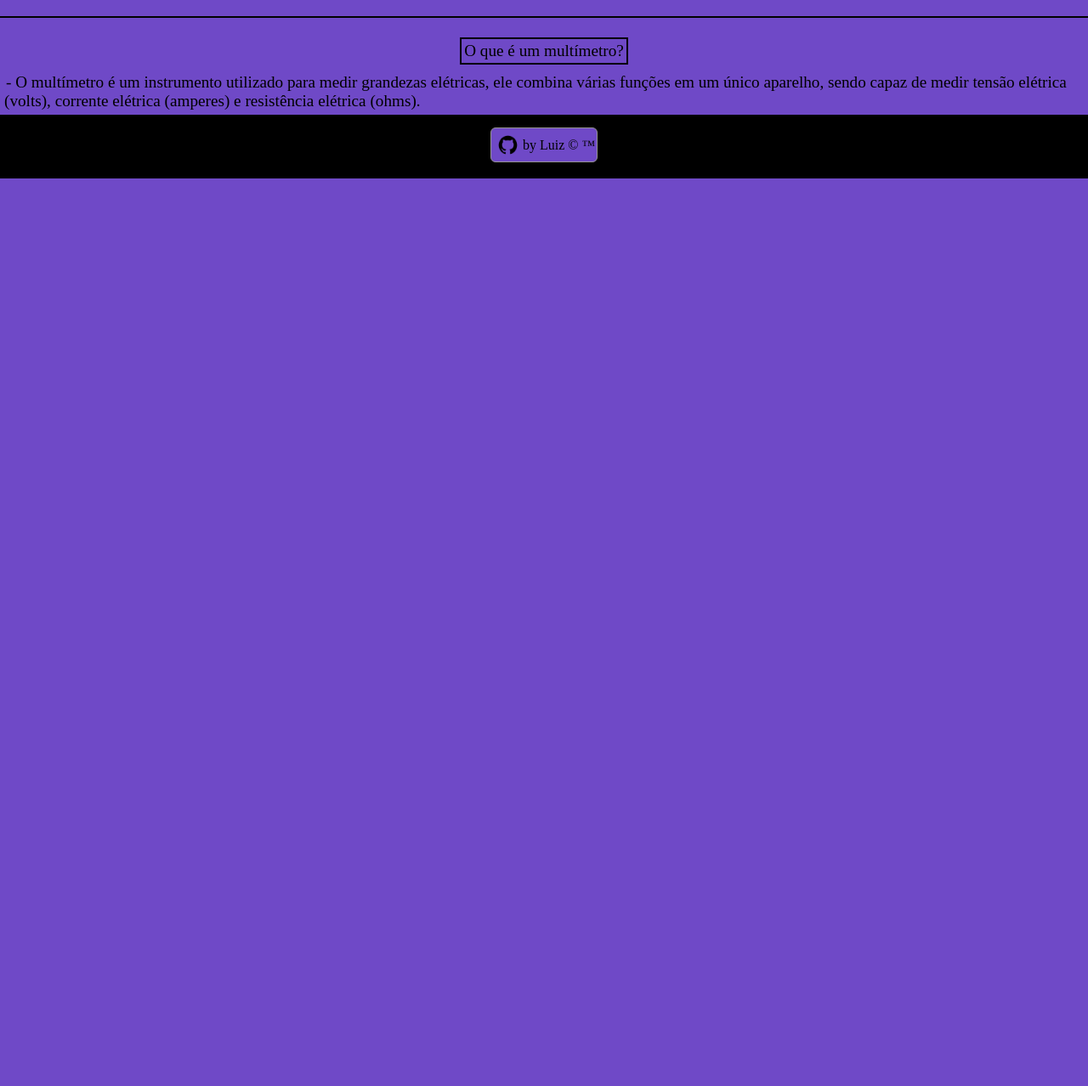
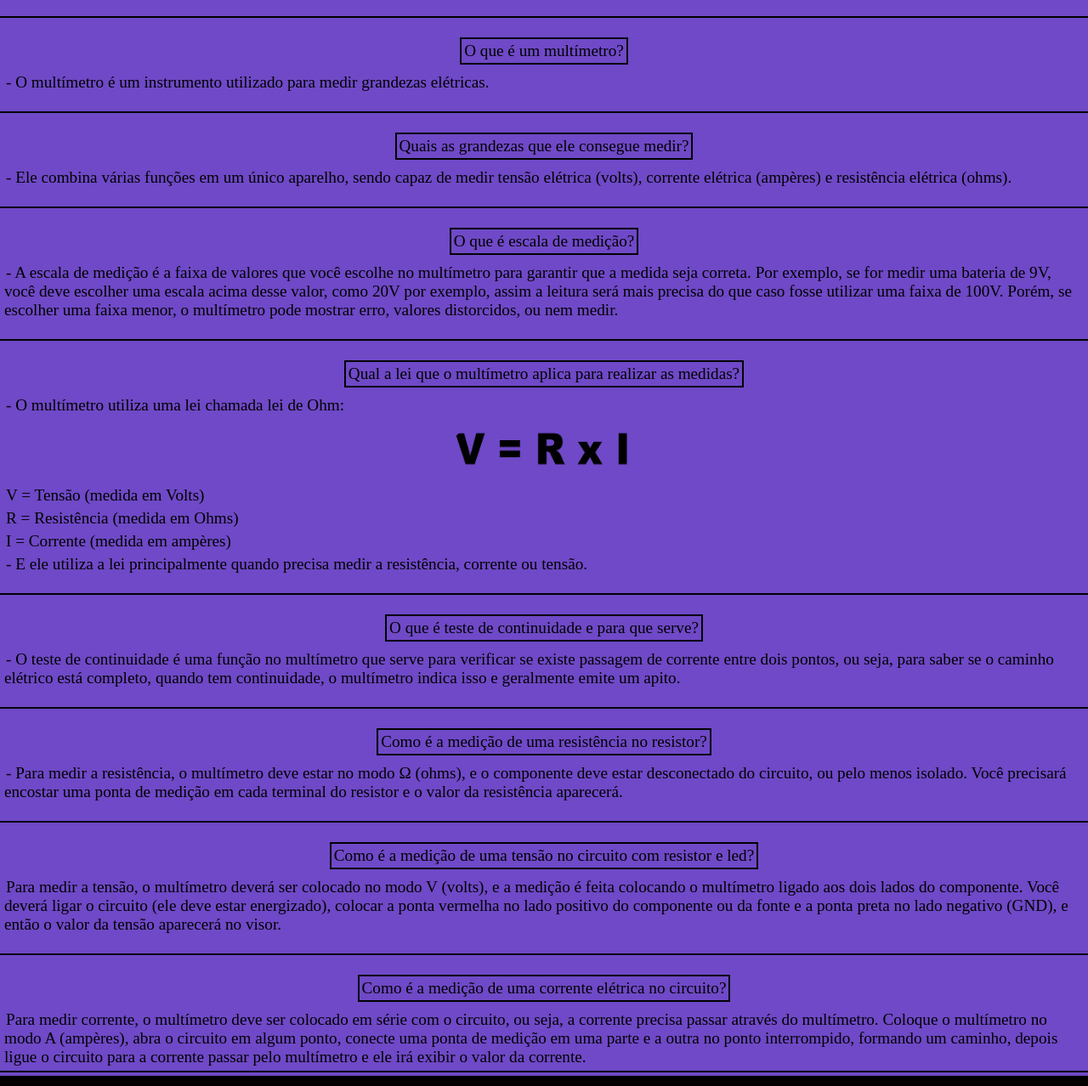
Before and after one commit to luizz09/site_fotovoltaico, a plain HTML site: page html/informacoes.html in a window 1280 px wide. Shown: the part 1220-2498 px from the top of the page at 85% size. Before the commit the page ends 1430 px from the top, so only its background shows below. Drawn offline with Linux system fonts and the light colour scheme.

Commit message:
versão 13

```diff
--- a/css/style.css
+++ b/css/style.css
@@ -147,12 +147,6 @@ footer{
     border: 2px solid black;
     padding: 3px;
     display: inline-block;
-}
-
-.pergunta_menor{
-    border: 2px solid black;
-    padding: 3px;
-    display: inline-block;
     text-indent: 0px;
 }
 
@@ -161,6 +155,11 @@ footer{
     font-size: 1.2rem;
     margin: 5px;
     text-indent: 2px;
+}
+
+.lei_ohm{
+    width: 275px;
+    height: 70px;
 }
 
 .ultimo{
--- a/html/informacoes.html
+++ b/html/informacoes.html
@@ -23,22 +23,22 @@
         <br>
         <p class="pergunta">Como funciona a entrada digital e analógica (binário, físico e volts)?</p>
         <p class="resp">- A entrada digital, como binário funciona de modo 0 ou 1 (HIGH OU LOW), de modo físico funcionaria como um interruptor, onde você pode somente ligar ou desligar, já em volts, seria por exemplo igual 0.5 volts desligado (0) e 5 volts ligado (1).</p>
-        <p class="resp">- Na entrada analógica, cada valor de tensão seria convertido em um número de 0 até 1023, de modo físico seria de 0 a 100% de algo, permitindo medir com precisão, e em volts, 0 a 5 volts igual na entrada digital.</p>
+        <p class="resp">- Na entrada analógica, cada valor de tensão seria convertido em um número de 0 até 1023, de modo físico seria de 0 a 100% de algo, permitindo medir com precisão, e em volts, lê qualquer valor de 0 a 5 volts.</p>
         <br>
         <hr>
         <br>
         <p class="pergunta">Como funciona a saída digital e analógica (binário, físico e volts)?</p>
-        <p class="resp">- A saída digital, envia somente dois estados HIGH ou LOW, ou seja, fisicamente um exemplo seria uma lâmpada que caso estivesse como HIGH estaria ligada e low desligada, enviaria de 0 a 5 volts.</p>
-        <p class="resp">- Na saída analógica envia valores de 0 a 1023, e fisicamente pode por exemplo, controlar a intensidade de um dispositivo (como o brilho de um led por exemplo), em volts varia de 0 volts a 5 volts permitindo valores intermédiarios.</p>
+        <p class="resp">- A saída digital, envia somente dois estados HIGH ou LOW, ou seja, fisicamente um exemplo seria uma lâmpada que caso estivesse como HIGH estaria ligada e LOW desligada, enviando 5 ou 0 volts.</p>
+        <p class="resp">- Na saída analógica envia valores de 0 a 1023, e fisicamente pode por exemplo, controlar a intensidade de um dispositivo (como o brilho de um led por exemplo), em volts varia de 0 volts a 5 volts permitindo valores intermediários.</p>
         <br>
         <hr>
         <br>
-        <p class="pergunta_menor">O que é o arduíno?</p>
+        <p class="pergunta">O que é o arduíno?</p>
         <p class="resp">- O arduíno é uma plataforma de prototipagem eletrônica que permite integrar o hardware com o software de forma simples e acessível.</p>
         <br>
         <hr>
         <br>
-        <p class="pergunta_menor">O que é um microcontrolador?</p>
+        <p class="pergunta">O que é um microcontrolador?</p>
         <p class="resp">- Microcontrolador é como se fosse o cérebro do arduíno, basicamente um computador dentro de um pequeno chip, que processa o código enviado a placa.</p>
         <br>
         <hr>
@@ -66,8 +66,49 @@
         <br>
         <hr>
         <br>
-        <p class="pergunta_menor">O que é um multímetro?</p>
-        <p class="resp">- O multímetro é um instrumento utilizado para medir grandezas elétricas, ele combina várias funções em um único aparelho, sendo capaz de medir tensão elétrica (volts), corrente elétrica (amperes) e resistência elétrica (ohms).</p>
+        <p class="pergunta">O que é um multímetro?</p>
+        <p class="resp">- O multímetro é um instrumento utilizado para medir grandezas elétricas.</p>
+        <br>
+        <hr>
+        <br>
+        <p class="pergunta">Quais as grandezas que ele consegue medir?</p>
+        <p class="resp">- Ele combina várias funções em um único aparelho, sendo capaz de medir tensão elétrica (volts), corrente elétrica (ampères) e resistência elétrica (ohms).</p>
+        <br>
+        <hr>
+        <br>
+        <p class="pergunta">O que é escala de medição?</p>
+        <p class="resp">- A escala de medição é a faixa de valores que você escolhe no multímetro para garantir que  a medida seja correta. Por exemplo, se for medir uma bateria de 9V, você deve escolher uma escala acima desse valor, como 20V por exemplo, assim a leitura será mais precisa do que caso fosse utilizar uma faixa de 100V. Porém, se escolher uma faixa menor, o multímetro pode mostrar erro, valores distorcidos, ou nem medir.</p>
+        <br>
+        <hr>
+        <br>
+        <p class="pergunta">Qual a lei que o multímetro aplica para realizar as medidas?</p>
+        <p class="resp">- O multímetro utiliza uma lei chamada lei de Ohm:</p>
+        <img class="lei_ohm" src="../img/lei_de_ohm.png" alt="Lei de Ohm">
+        <p class="resp">V = Tensão (medida em Volts)</p>
+        <p class="resp">R = Resistência (medida em Ohms)</p>
+        <p class="resp">I = Corrente (medida em ampères)</p>
+        <p class="resp">- E ele utiliza a lei principalmente quando precisa medir a resistência, corrente ou tensão.</p>
+        <br>
+        <hr>
+        <br>
+        <p class="pergunta">O que é teste de continuidade e para que serve?</p>
+        <p class="resp">- O teste de continuidade é uma função no multímetro que serve para verificar se existe passagem de corrente entre dois pontos, ou seja, para saber se o caminho elétrico está completo, quando tem continuidade, o multímetro indica isso e geralmente emite um apito.</p>
+        <br>
+        <hr>
+        <br>
+        <p class="pergunta">Como é a medição de uma resistência no resistor?</p>
+        <p class="resp">- Para medir a resistência, o multímetro deve estar no modo Ω (ohms), e o componente deve estar desconectado do circuito, ou pelo menos isolado. Você precisará encostar uma ponta de medição em cada terminal do resistor e o valor da resistência aparecerá.</p>
+        <br>
+        <hr>
+        <br>
+        <p class="pergunta">Como é a medição de uma tensão no circuito com resistor e led?</p>
+        <p class="resp">Para medir a tensão, o multímetro deverá ser colocado no modo V (volts), e a medição é feita colocando o multímetro ligado aos dois lados do componente. Você deverá ligar o circuito (ele deve estar energizado), colocar a ponta vermelha no lado positivo do componente ou da fonte e a ponta preta no lado negativo (GND), e então o valor da tensão aparecerá no visor.</p>
+        <br>
+        <hr>
+        <br>
+        <p class="pergunta">Como é a medição de uma corrente elétrica no circuito?</p>
+        <p class="resp">Para medir corrente, o multímetro deve ser colocado em série com o circuito, ou seja, a corrente precisa passar através do multímetro. Coloque o multímetro no modo A (ampères), abra o circuito em algum ponto, conecte uma ponta de medição em uma parte e a outra no ponto interrompido, formando um caminho, depois ligue o circuito para a corrente passar pelo multímetro e ele irá exibir o valor da corrente.</p>
+        <hr class="ultimo">
     </main>
     <footer>
         <div class="linkgithub">
```
Also changed, not shown: img/lei_de_ohm.png (added).
